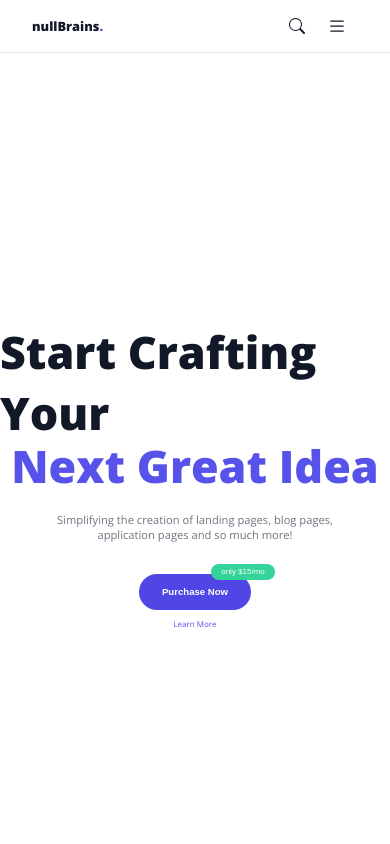
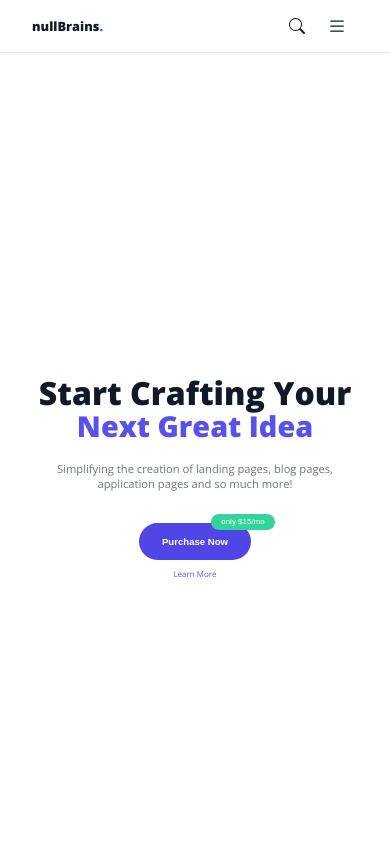
Before and after one commit to Atishay-J/blowhorn_assignment, a React (Create React App) app: page / in a window 390 px wide. Shown: the top 844 px of the page. Built offline with nearby package versions, Linux system fonts and the light colour scheme.

Commit message:
Style: Fix Breakpoint

```diff
--- a/src/components/Hero/hero.module.css
+++ b/src/components/Hero/hero.module.css
@@ -6,11 +6,11 @@
   justify-content: center;
 }
 .heading {
-  font-size: 2.8rem;
+  font-size: 2rem;
   font-weight: 900;
 }
 .subHeading {
-  font-size: 2.8rem;
+  font-size: 1.8rem;
   font-weight: 900;
   color: var(--font-col-primary);
   margin-top: -0.5rem;
@@ -54,3 +54,16 @@
   color: var(--font-col-primary);
   font-size: 0.5rem;
 }
+
+@media only screen and (min-width: 450px) {
+  .heading {
+    font-size: 2.8rem;
+    font-weight: 900;
+  }
+  .subHeading {
+    font-size: 2.8rem;
+    font-weight: 900;
+    color: var(--font-col-primary);
+    margin-top: -0.5rem;
+  }
+}
```
